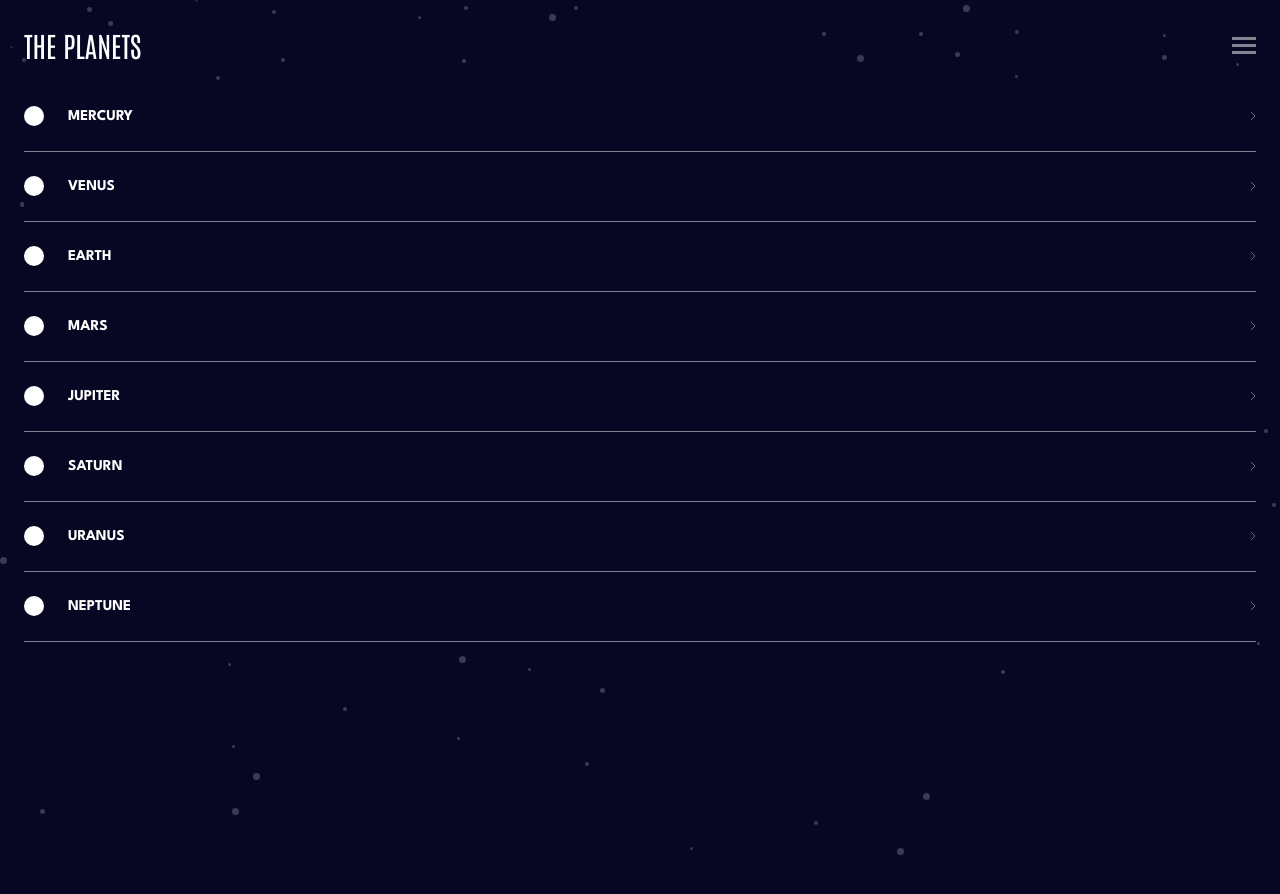
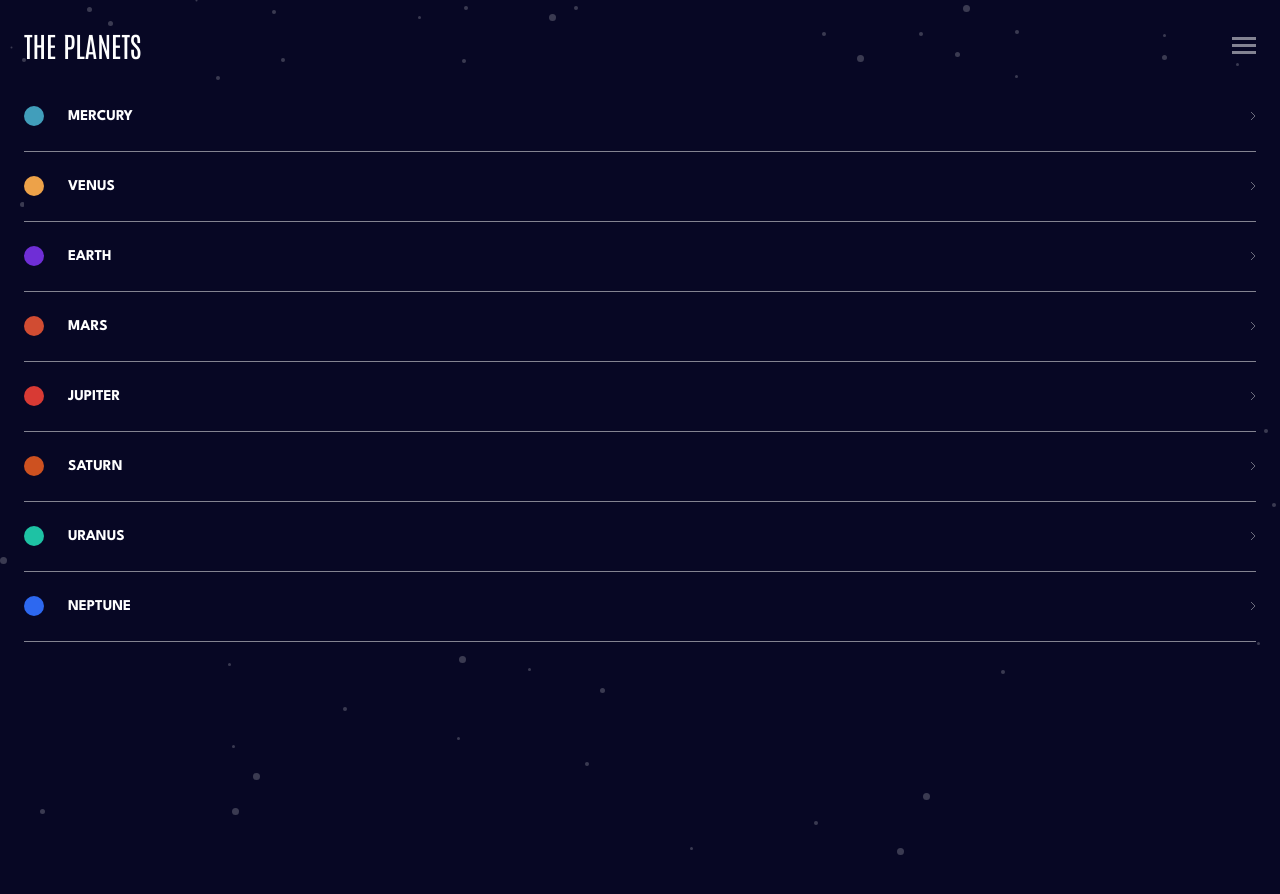
Before and after one commit to raulgaliciab/planets-fact-site, a React (Vite) app: page / in a window 1280 px wide. Both pictures are taken after a click on the label 1244 px from the left and 45 px from the top of the page. Shown: the top 894 px of the page. Built offline with nearby package versions, Linux system fonts and the light colour scheme.

Commit message:
Add planet color to Navbar list

```diff
--- a/src/components/AppNavbar.jsx
+++ b/src/components/AppNavbar.jsx
@@ -13,6 +13,7 @@ export const AppNavbar = () => {
     if (checkboxRef.current) {
       checkboxRef.current.checked = false;
     }
+
   }, [location.pathname]);
 
   return (
@@ -43,7 +44,10 @@ export const AppNavbar = () => {
                 key={planet.toLowerCase()}
                 to={planet.toLowerCase()}
               >
-                <span></span>
+                <span
+                  className={`${planet.toLowerCase()}-span`}
+                >
+                </span>
                 <p>{planet.toUpperCase()}</p>
                 <img src="/assets/icon-chevron.svg" alt="Arrow" />
               </NavLink>
--- a/src/styles/styles.css
+++ b/src/styles/styles.css
@@ -87,7 +87,6 @@ main {
   width: 2rem;
   height: 2rem;
   margin-right: 2.4rem;
-  background-color: #FFFFFF;
   border-radius: 50%;
 }
 .app-navbar .menu .menu-planets a p {
@@ -97,6 +96,39 @@ main {
 }
 .app-navbar .menu .menu-planets a img {
   margin-left: auto;
+}
+
+/* Planet color */
+.mercury-span {
+  background-color: var(--mercury);
+}
+
+.venus-span {
+  background-color: var(--venus);
+}
+
+.earth-span {
+  background-color: var(--earth);
+}
+
+.mars-span {
+  background-color: var(--mars);
+}
+
+.jupiter-span {
+  background-color: var(--jupiter);
+}
+
+.saturn-span {
+  background-color: var(--saturn);
+}
+
+.uranus-span {
+  background-color: var(--uranus);
+}
+
+.neptune-span {
+  background-color: var(--neptune);
 }
 
 /* Burger Menu */
--- a/src/styles/styles.scss
+++ b/src/styles/styles.scss
@@ -100,7 +100,6 @@ main {
         width: 2rem;
         height: 2rem;
         margin-right: 2.4rem;
-        background-color: $primary-white;
         border-radius: 50%;
       }
 
@@ -115,8 +114,42 @@ main {
       }
     }
   }
+}
 
+/* Planet color */
+
+.mercury-span {
+  background-color: var(--mercury);
 }
+
+.venus-span {
+  background-color: var(--venus);
+}
+
+.earth-span {
+  background-color: var(--earth);
+}
+
+.mars-span {
+  background-color: var(--mars);
+}
+
+.jupiter-span {
+  background-color: var(--jupiter);
+}
+
+.saturn-span {
+  background-color: var(--saturn);
+}
+
+.uranus-span {
+  background-color: var(--uranus);
+}
+
+.neptune-span {
+  background-color: var(--neptune);
+}
+
 
 /* Burger Menu */
 
```
Also changed, not shown: 1 other file (tests, documents, lock files or other folders).
